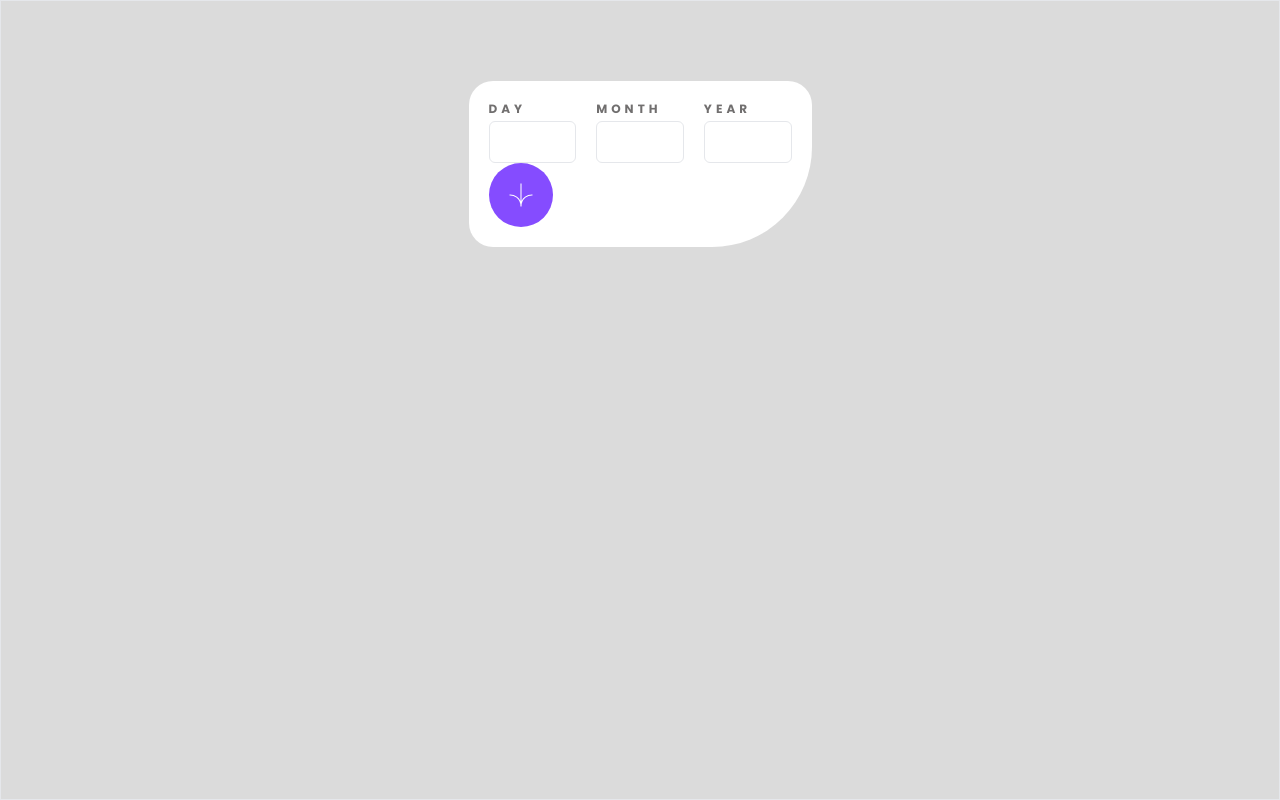
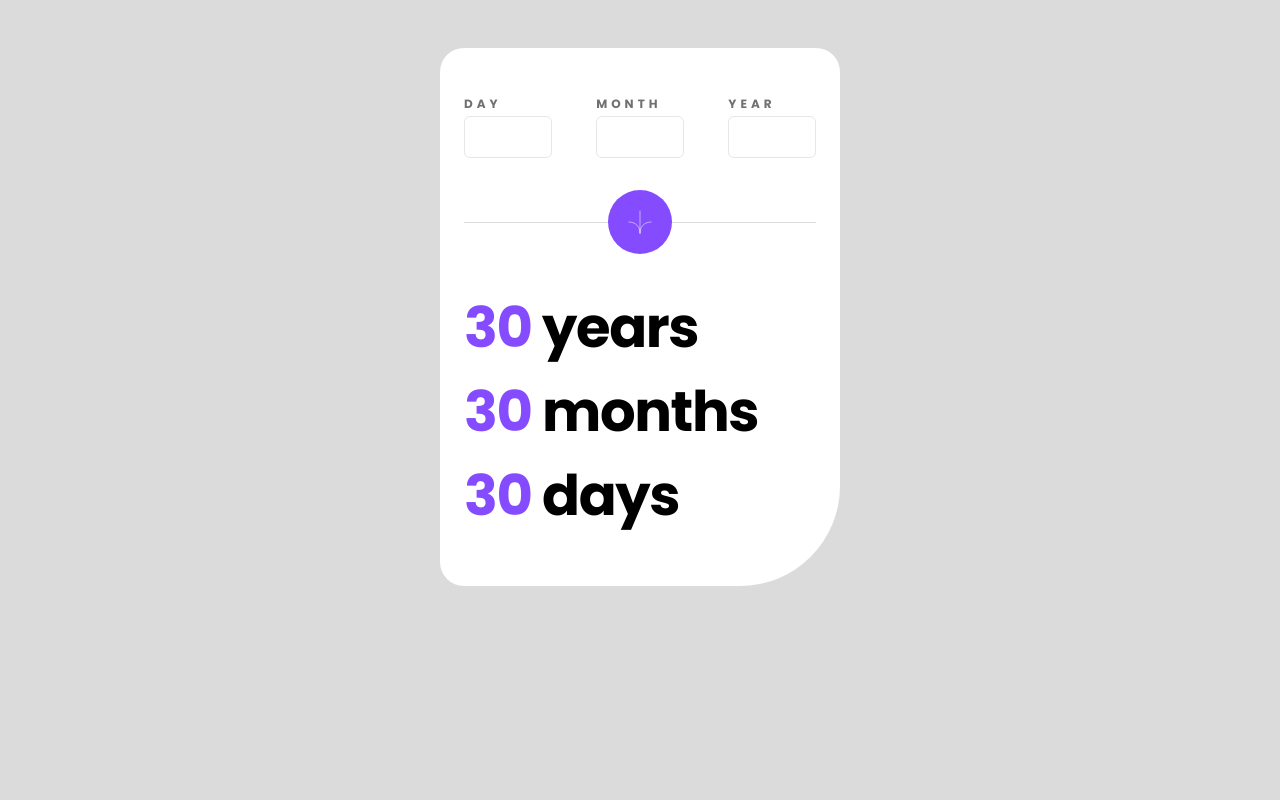
Before and after one commit to pateldeep1217/age-calculator-app, a React (Vite) app: page / in a window 1280 px wide. Built offline with nearby package versions, Linux system fonts and the light colour scheme.

Commit message:
add Age display component and Age Text reusable component

```diff
--- a/src/App.jsx
+++ b/src/App.jsx
@@ -1,6 +1,8 @@
 import CustomInput from "./components/CustomInput"
 import IconButton from "./components/IconButton"
 import  ArrowIcon from './assets/icon-arrow.svg?react';
+import AgeText from "./components/AgeText";
+import DisplayAge from "./components/DisplayAge";
 
 
 
@@ -9,9 +11,9 @@ function App() {
 
 
   return (
-    <main className="font-poppins h-screen w-screen bg-neutral-light-grey border">
+    <main className="font-poppins h-screen w-screen bg-neutral-light-grey  px-4 overflow-scroll py-12">
 
-      <div className="bg-white mt-20  p-5 w-[343px] lg:w-[840px] mx-auto rounded-3xl rounded-br-[100px]">
+      <div className="bg-white px-6 py-12 lg:max-w-[55.2rem] mx-auto rounded-3xl rounded-br-[100px] max-w-[25rem] transition-all ">
 
           <div className=" flex justify-between">
             <div className="  flex flex-col">
@@ -29,10 +31,21 @@ function App() {
               <CustomInput/>
             </div>
           </div>
-        <IconButton Icon={ArrowIcon}/>
 
 
-      </div>
+          <div className=" my-8 relative">
+
+            <div className="flex justify-center lg:justify-end">
+              <IconButton Icon={ArrowIcon} />
+            </div>
+          <div className="border-t border-neutral-light-grey absolute w-full top-8 z-0"></div>
+          </div>
+
+          <DisplayAge/>
+        </div>
+
+
+
 
 
     </main>
--- /dev/null
+++ b/src/components/AgeText.jsx
@@ -0,0 +1,9 @@
+import React from 'react'
+
+function AgeText({value, unit}) {
+  return (
+    <h1 className='text-[56px] lowercase tracking-tight'><span className='text-primary-purple'>{value}</span> {unit}</h1>
+  )
+}
+
+export default AgeText
--- /dev/null
+++ b/src/components/DisplayAge.jsx
@@ -0,0 +1,15 @@
+import React from 'react'
+import AgeText from './AgeText'
+
+function DisplayAge() {
+  return (
+    <div>
+        <AgeText  value={30} unit="Years"/>
+        <AgeText  value={30} unit="Months"/>
+        <AgeText  value={30} unit="Days"/>
+
+    </div>
+  )
+}
+
+export default DisplayAge
--- a/src/components/IconButton.jsx
+++ b/src/components/IconButton.jsx
@@ -2,9 +2,9 @@
 
 function IconButton({Icon}) {
   return (
-    <button className="bg-primary-purple w-[64px] h-[64px]  flex justify-center items-center rounded-full hover:bg-neutral-off-black">
+    <button className="bg-primary-purple w-[64px] h-[64px]  flex justify-center items-center rounded-full hover:bg-neutral-off-black  z-50">
       <Icon/>
-  </button>
+    </button>
   )
 }
 
```
Also changed, not shown: src/assets/icon-arrow.svg.
